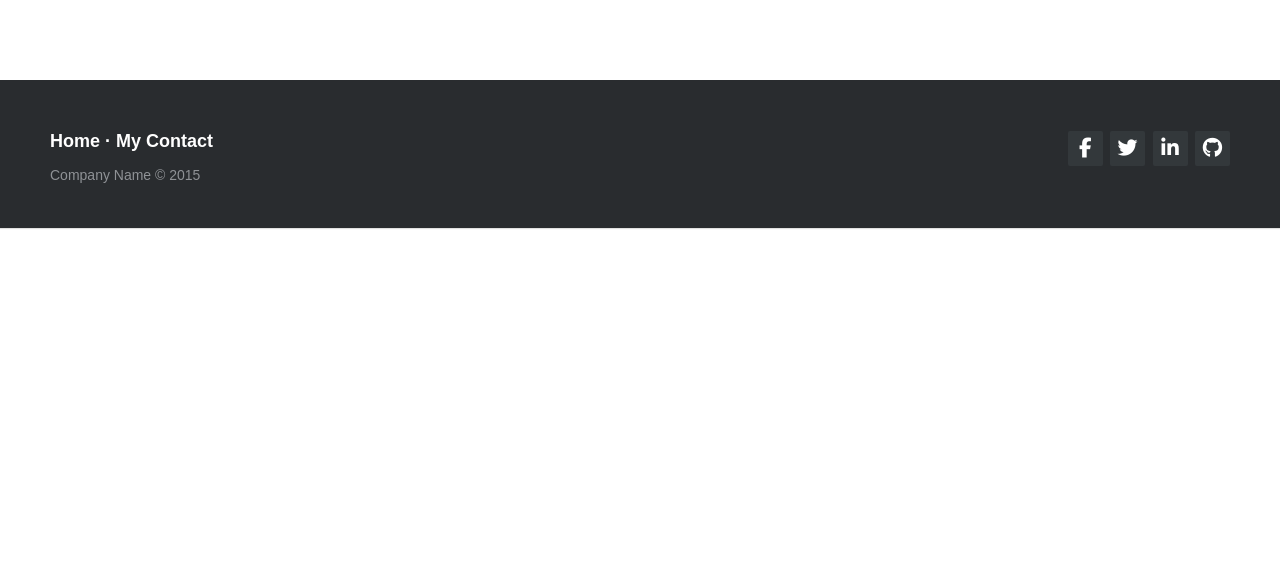
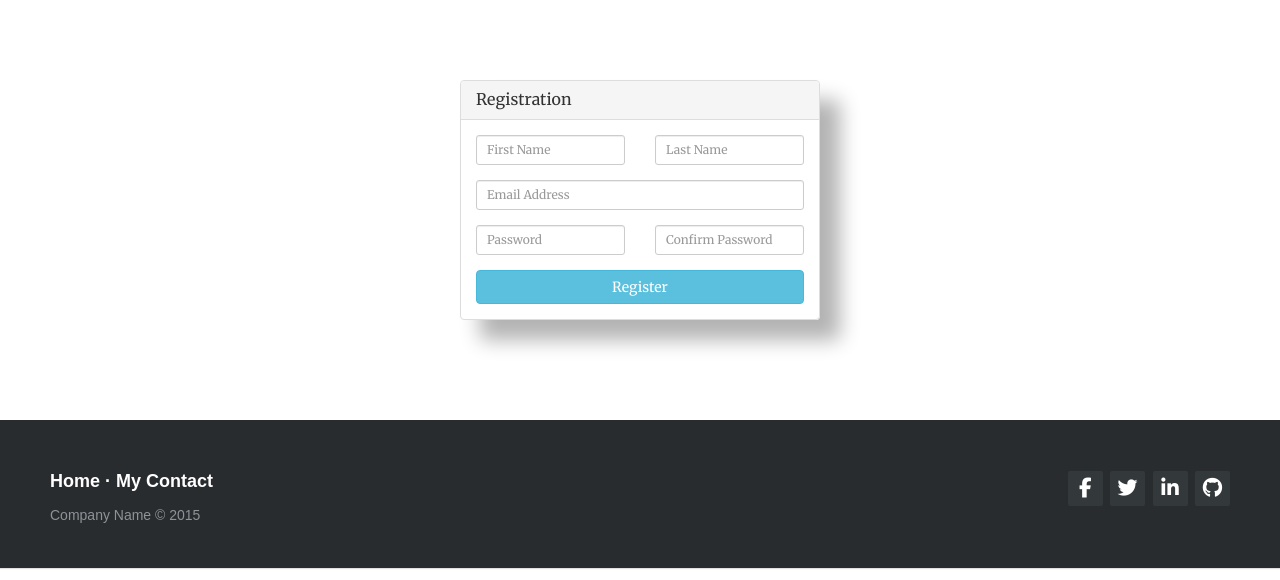
Before and after one commit to arshomashohag/ContactBook, a PHP site: page /pages/createaccount.php in a window 1280 px wide. Shown: the part 52-632 px from the top of the page. Run offline with PHP 8.4, Linux system fonts and the light colour scheme; some libraries are stand-ins or nearby versions.

Commit message:
Registration page designed !!

```diff
--- /dev/null
+++ b/css/register.css
@@ -0,0 +1,9 @@
+
+.centered-form{
+	margin-top: 60px;
+}
+
+.centered-form .panel{
+	background: rgba(255, 255, 255, 0.8);
+	box-shadow: rgba(0, 0, 0, 0.3) 20px 20px 20px;
+}
--- a/pages/createaccount.php
+++ b/pages/createaccount.php
@@ -19,7 +19,7 @@ include("../include/footer.php");
 	<link rel="stylesheet" type="text/css" href="../css/main.css">
 
 	<!-- Log In form style-->
-	<link rel="stylesheet" type="text/css" href="../css/login.css">
+	<link rel="stylesheet" type="text/css" href="../css/register.css">
 
 	<!-- Animate -->
 	<link rel="stylesheet" type="text/css" href="../css/animate.css">
@@ -42,6 +42,56 @@ include("../include/footer.php");
 ?>
 
 
+<div class="container">
+        <div class="row centered-form">
+        <div class="col-xs-12 col-sm-8 col-md-4 col-sm-offset-2 col-md-offset-4">
+        	<div class="panel panel-default">
+        		<div class="panel-heading">
+			    		<h3 class="panel-title">Registration</h3>
+			 			</div>
+			 			<div class="panel-body">
+			    		<form role="form">
+			    			<div class="row">
+			    				<div class="col-xs-6 col-sm-6 col-md-6">
+			    					<div class="form-group">
+			                <input type="text" name="first_name" id="first_name" class="form-control input-sm" placeholder="First Name">
+			    					</div>
+			    				</div>
+			    				<div class="col-xs-6 col-sm-6 col-md-6">
+			    					<div class="form-group">
+			    						<input type="text" name="last_name" id="last_name" class="form-control input-sm" placeholder="Last Name">
+			    					</div>
+			    				</div>
+			    			</div>
+
+			    			<div class="form-group">
+			    				<input type="email" name="email" id="email" class="form-control input-sm" placeholder="Email Address">
+			    			</div>
+
+			    			<div class="row">
+			    				<div class="col-xs-6 col-sm-6 col-md-6">
+			    					<div class="form-group">
+			    						<input type="password" name="password" id="password" class="form-control input-sm" placeholder="Password">
+			    					</div>
+			    				</div>
+			    				<div class="col-xs-6 col-sm-6 col-md-6">
+			    					<div class="form-group">
+			    						<input type="password" name="password_confirmation" id="password_confirmation" class="form-control input-sm" placeholder="Confirm Password">
+			    					</div>
+			    				</div>
+			    			</div>
+
+			    			<input type="submit" value="Register" class="btn btn-info btn-block">
+
+			    		</form>
+			    	</div>
+	    		</div>
+    		</div>
+    	</div>
+    </div>
+
+
+
  <?php
  	foot("../", "login.php");
  ?>
```
